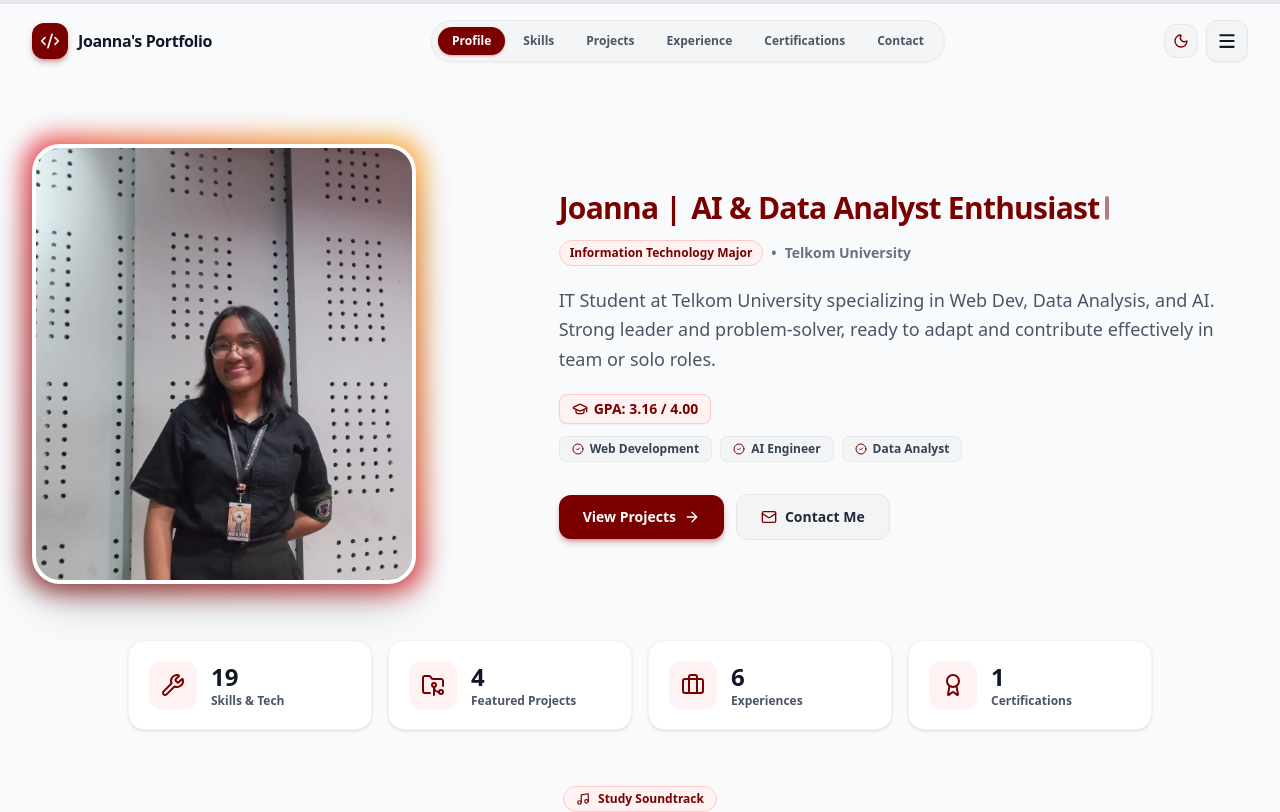
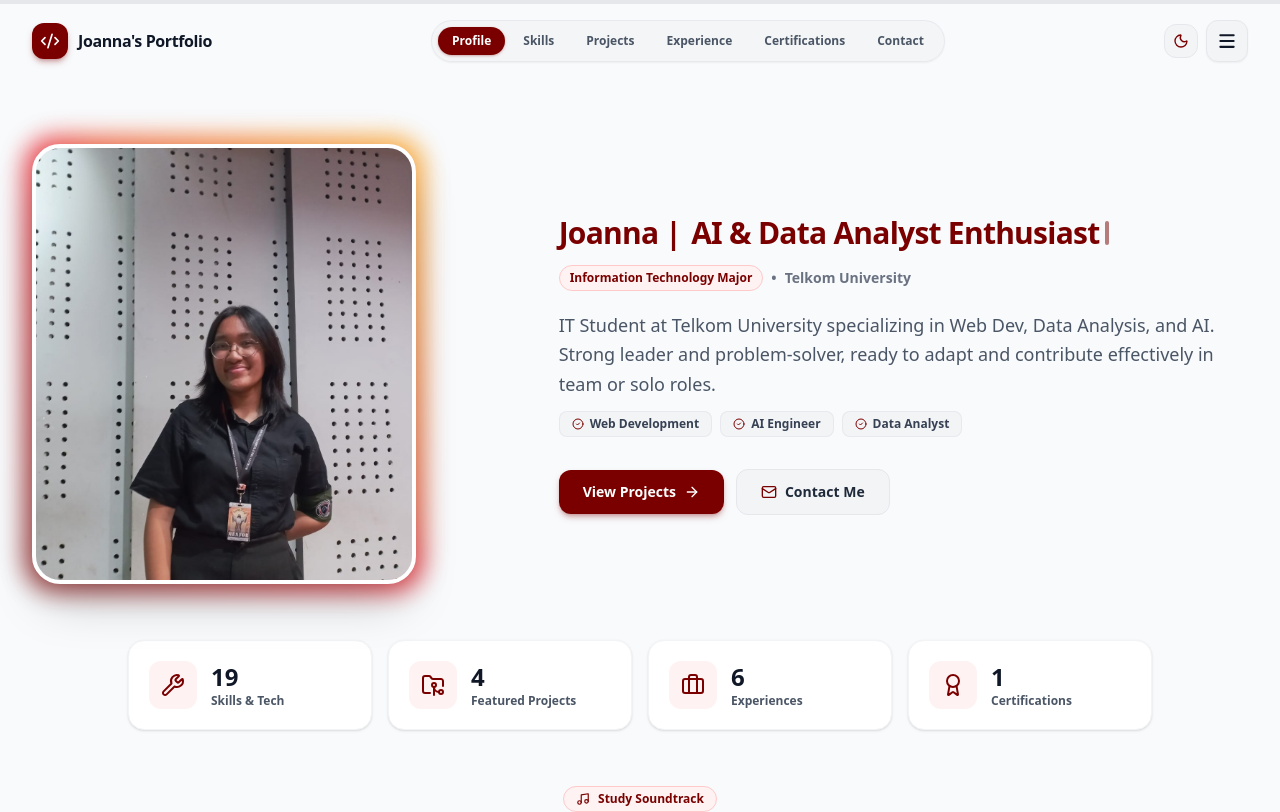
Before and after one commit to michellejooo/Personal-Website, a React (Vite) app: page / in a window 1280 px wide. Shown: the top 812 px of the page. Built offline with nearby package versions, Linux system fonts and the light colour scheme.

Commit message:
refactor: remove GPA highlight from profile hero
Clean up the profile section by removing the GPA display from the hero component and the portfolio data file to focus on core technical competencies.

```diff
--- a/src/components/ProfileHero.tsx
+++ b/src/components/ProfileHero.tsx
@@ -159,14 +159,6 @@ export const ProfileHero: React.FC<ProfileHeroProps> = () => {
               {PROFILE_DATA.introduction}
             </p>
 
-            {/* Academic GPA Highlight */}
-            <div className="mt-5 flex items-center gap-2">
-              <span className="inline-flex items-center gap-1.5 px-3 py-1 rounded-lg bg-red-50 dark:bg-red-950/70 text-[#7A0000] dark:text-red-300 text-xs sm:text-sm font-bold border border-red-200 dark:border-red-800/60 shadow-xs">
-                <GraduationCap className="w-4 h-4 text-[#7A0000] dark:text-red-400" />
-                <span>GPA: 3.16 / 4.00</span>
-              </span>
-            </div>
-
             {/* Technology Badges */}
             <div className="mt-3 flex flex-wrap gap-2">
               {PROFILE_DATA.technologyTags.map((tag) => (
--- a/src/data/portfolioData.ts
+++ b/src/data/portfolioData.ts
@@ -21,7 +21,6 @@ export const PROFILE_DATA = {
     'AI Engineer',
     'Data Analyst',
   ],
-  gpa: '3.16 / 4.00',
   stats: [
     { label: 'Featured Projects', value: '4', sub: 'Web, Data & Full-stack' },
     { label: 'Certifications', value: '1', sub: 'Google Data Analysis with Python' },
```
